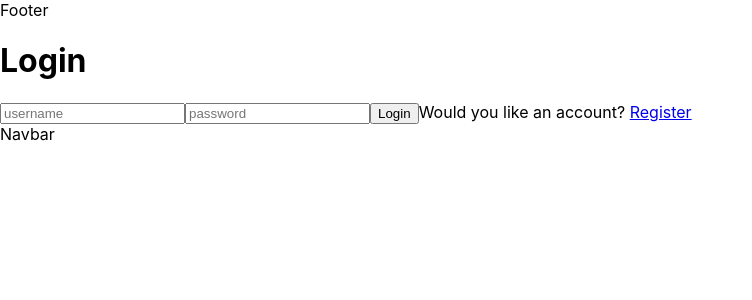
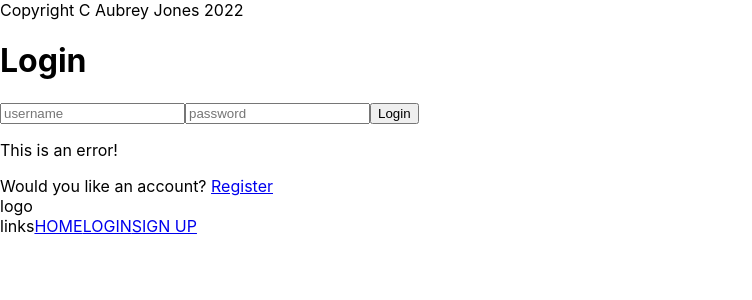
Before and after one commit to aubreyjonescreatives/socialmediafullstackapp, a React (Create React App) app in the folder client/: page /login in a window 1280 px wide. Shown: the top 300 px of the page, without its empty margins (0-752 px from the left). Built offline with nearby package versions, Linux system fonts and the light colour scheme.

Commit message:
began adding navbar and footer

```diff
--- a/client/src/components/Footer.js
+++ b/client/src/components/Footer.js
@@ -5,7 +5,7 @@ import React from 'react'
 const Footer = () => {
 
 return (
-    <div>Footer</div>
+    <div>Copyright C Aubrey Jones 2022</div>
 )
 
 
--- a/client/src/components/Navbar.js
+++ b/client/src/components/Navbar.js
@@ -1,11 +1,19 @@
 import React from 'react'
-
+import {Link} from 'react-router-dom'
 
 
 const NavBar = () => {
 
 return (
-    <div>Navbar</div>
+    <>
+    <div>logo</div>
+    <div>links
+    <Link to="/?cat=home">HOME</Link>
+    <Link to="/?cat=login">LOGIN</Link>
+    <Link to="/?cat=register">SIGN UP</Link>
+
+    </div>
+    </>
 )
 
 
--- a/client/src/pages/Login.js
+++ b/client/src/pages/Login.js
@@ -14,6 +14,7 @@ return (
 <input type="text" placeholder='username' />
 <input type="password" placeholder='password' />
 <button>Login</button>
+<p>This is an error!</p>
 <span>Would you like an account? <Link to="/register">Register</Link></span>
 </form>
 
--- a/client/src/pages/Register.js
+++ b/client/src/pages/Register.js
@@ -1,14 +1,27 @@
 import React from 'react'
-
+import { Link } from 'react-router-dom'
 
 
 const Register = () => {
 
 return (
+<>
 
-<div>Register</div>
+<h1>Login</h1>
+
+<form>
+
+<input required type="text" placeholder='username' />
+<input required type="email" placeholder='email' />
+<input required type="password" placeholder='password' />
+<button>Login</button>
+<p>This is an error!</p>
+<span>Do you have an account? <Link to="/login">Login</Link></span>
+</form>
 
 
+
+</>
 )
 
 
```
